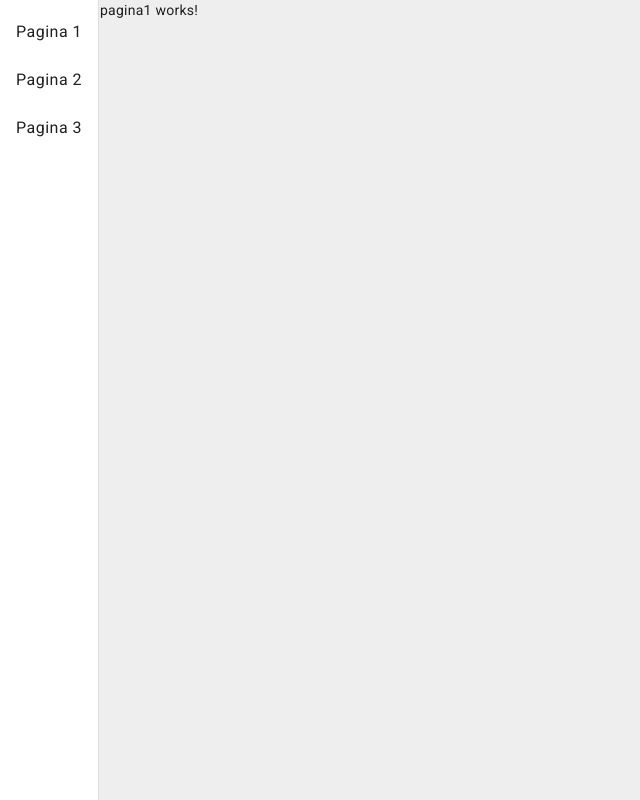
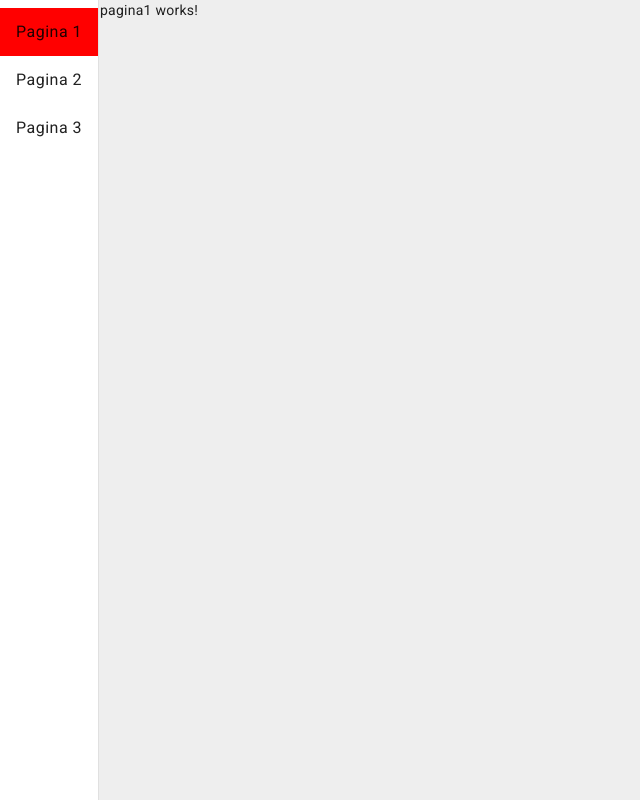
Before and after one commit to Salvatore-12/lezione-38-ng, an Angular app: page /pagina1 in a window 1280 px wide. Shown: the whole page, without its empty margins (0-640 px from the left). Built offline with nearby package versions, Linux system fonts and the light colour scheme.

Commit message:
aggiunto ai singoli list un routerLinkActive e in dashboard.component.css abbiamo dato un pò di stile alla classe assegnata con routerLinkActive

```diff
--- a/src/app/componenti/dashboard/dashboard.component.css
+++ b/src/app/componenti/dashboard/dashboard.component.css
@@ -6,3 +6,7 @@
     right: 0;
     background: #eee;
   }
+
+  .active{
+    background-color: red;
+  }
--- a/src/app/componenti/dashboard/dashboard.component.html
+++ b/src/app/componenti/dashboard/dashboard.component.html
@@ -1,9 +1,9 @@
 <mat-sidenav-container class="example-container">
     <mat-sidenav mode="side" opened>
-      <mat-list role="list">
-        <mat-list-item role="listitem" routerLink="pagina1">Pagina 1</mat-list-item>
-        <mat-list-item role="listitem" routerLink="pagina2">Pagina 2</mat-list-item>
-        <mat-list-item role="listitem" routerLink="pagina3">Pagina 3</mat-list-item>
+      <mat-list role="list">                                <!--con [routerLinkActice]="'active'", gli dicendo che quando è attivo questo link mi ci mette la classe active  -->
+        <mat-list-item role="listitem" routerLink="pagina1" [routerLinkActive]="'active'">Pagina 1</mat-list-item>
+        <mat-list-item role="listitem" routerLink="pagina2" routerLinkActive="active">Pagina 2</mat-list-item> <!--qui e la stessa cosa del primo routerLinkActive  però senza parentesi[] e senza le singole ''nel nome active-->
+        <mat-list-item role="listitem" routerLink="pagina3" [routerLinkActive]="'active'">Pagina 3</mat-list-item>
       </mat-list>
       </mat-sidenav>
     <mat-sidenav-content>
```
